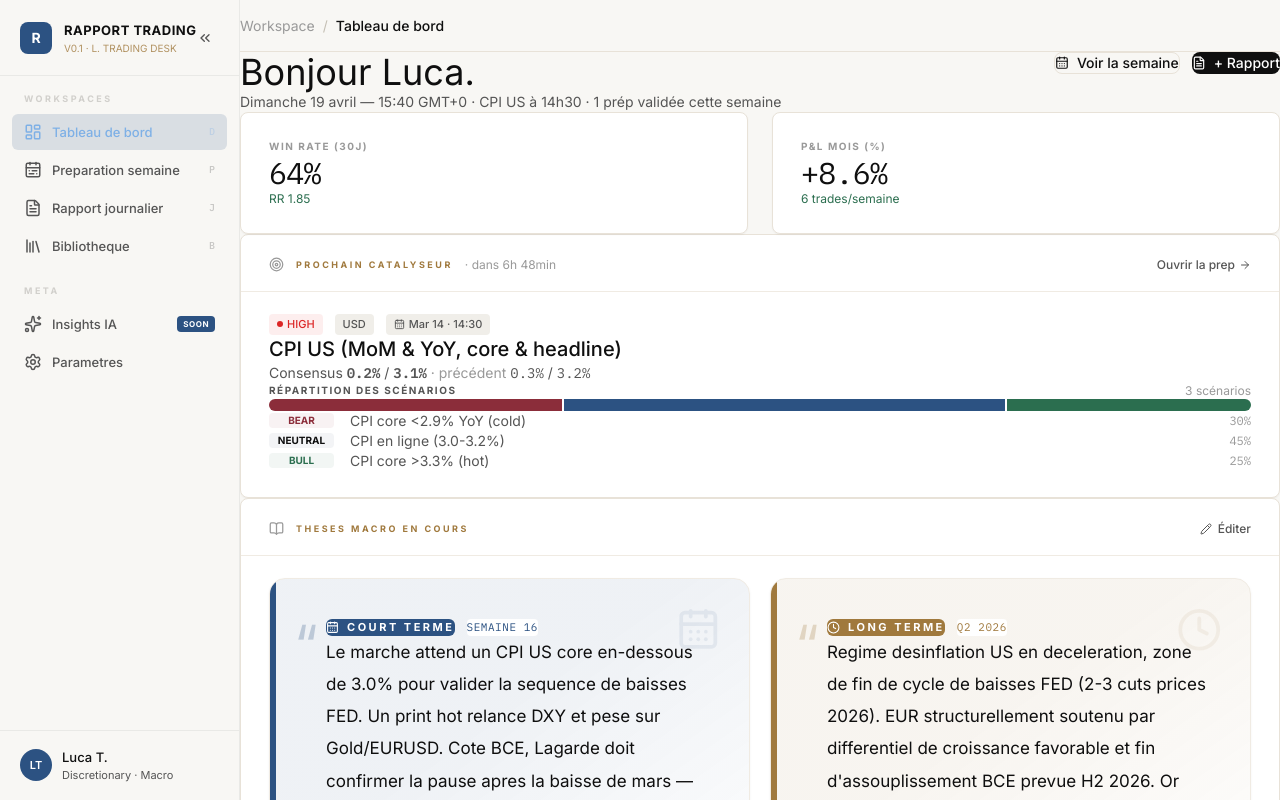
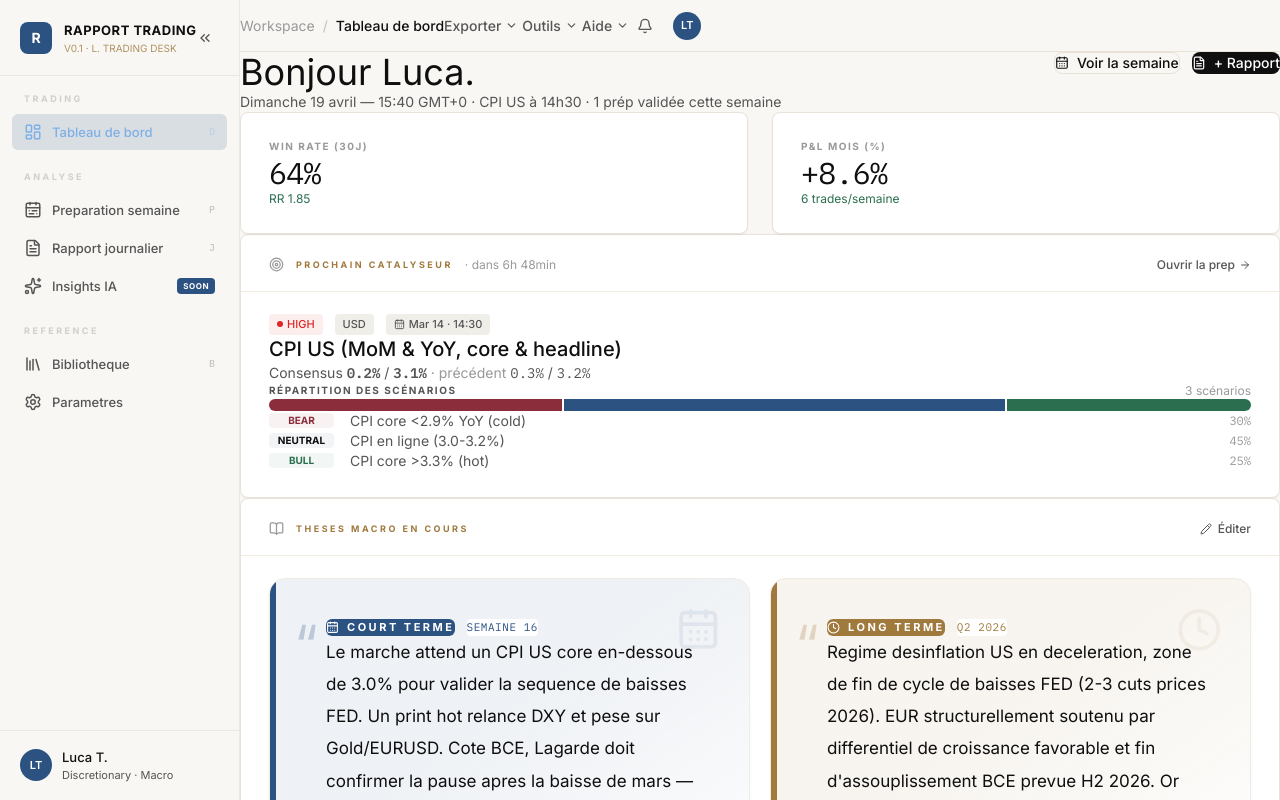
Before and after one commit to tradingluca31-boop/site-rapport-trading-, a Next.js app: page / in a window 1280 px wide. Shown: the top 800 px of the page. Built offline with nearby package versions, Linux system fonts and the light colour scheme.

Commit message:
feat(layout): Sidebar B (3 sections) + TopBar 3 (nested menus) — MCP 21st

```diff
--- a/src/components/layout/Sidebar.tsx
+++ b/src/components/layout/Sidebar.tsx
@@ -12,20 +12,28 @@ import {
   ChevronsRight,
 } from "lucide-react";
 
+type Section = "trading" | "analyse" | "reference";
+
 interface NavItem {
   id: PageId;
   label: string;
   icon: React.ReactNode;
   shortcut?: string;
-  section: "workspaces" | "meta";
+  section: Section;
 }
 
+const SECTION_LABELS: Record<Section, string> = {
+  trading: "TRADING",
+  analyse: "ANALYSE",
+  reference: "REFERENCE",
+};
+
 const NAV_ITEMS: NavItem[] = [
-  { id: "dashboard", label: "Tableau de bord", icon: <LayoutDashboard size={18} />, shortcut: "D", section: "workspaces" },
-  { id: "preparation", label: "Preparation semaine", icon: <CalendarRange size={18} />, shortcut: "P", section: "workspaces" },
-  { id: "rapport", label: "Rapport journalier", icon: <FileText size={18} />, shortcut: "J", section: "workspaces" },
-  { id: "bibliotheque", label: "Bibliotheque", icon: <Library size={18} />, shortcut: "B", section: "workspaces" },
-  { id: "parametres", label: "Parametres", icon: <Settings size={18} />, section: "meta" },
+  { id: "dashboard", label: "Tableau de bord", icon: <LayoutDashboard size={18} />, shortcut: "D", section: "trading" },
+  { id: "preparation", label: "Preparation semaine", icon: <CalendarRange size={18} />, shortcut: "P", section: "analyse" },
+  { id: "rapport", label: "Rapport journalier", icon: <FileText size={18} />, shortcut: "J", section: "analyse" },
+  { id: "bibliotheque", label: "Bibliotheque", icon: <Library size={18} />, shortcut: "B", section: "reference" },
+  { id: "parametres", label: "Parametres", icon: <Settings size={18} />, section: "reference" },
 ];
 
 interface SidebarProps {
@@ -36,8 +44,7 @@ interface SidebarProps {
 }
 
 export default function Sidebar({ activePage, onNavigate, collapsed, onToggle }: SidebarProps) {
-  const workspaceItems = NAV_ITEMS.filter((i) => i.section === "workspaces");
-  const metaItems = NAV_ITEMS.filter((i) => i.section === "meta");
+  const sections: Section[] = ["trading", "analyse", "reference"];
 
   return (
     <aside className={`sidebar ${collapsed ? "sidebar-collapsed" : ""}`}>
@@ -55,11 +62,19 @@ export default function Sidebar({ activePage, onNavigate, collapsed, onToggle }:
         </button>
       </div>
 
-      {/* Navigation */}
+      {/* Navigation — 3 sections (Sidebar B) */}
       <nav className="sidebar-nav">
-        {!collapsed && <div className="sidebar-section-label">WORKSPACES</div>}
+        {sections.map((sec, idx) => {
+          const items = NAV_ITEMS.filter((i) => i.section === sec);
+          if (items.length === 0) return null;
+          return (
+            <div key={sec} className={idx > 0 ? "sidebar-section-meta" : undefined}>
+              {!collapsed && (
+                <div className="sidebar-section-label">{SECTION_LABELS[sec]}</div>
+              )}
+              {collapsed && idx > 0 && <div className="sidebar-divider" />}
 
-        {workspaceItems.map((item) => {
+              {items.map((item) => {
                 const isActive = activePage === item.id;
                 return (
                   <button
@@ -82,11 +97,16 @@ export default function Sidebar({ activePage, onNavigate, collapsed, onToggle }:
                 );
               })}
 
-        {!collapsed && <div className="sidebar-section-label sidebar-section-meta">META</div>}
-        {collapsed && <div className="sidebar-divider" />}
-
-        <button type="button" className="sidebar-link" title={collapsed ? "Insights IA" : undefined}>
-          <span className="sidebar-link-icon"><Sparkles size={18} /></span>
+              {/* Insights IA placeholder dans ANALYSE */}
+              {sec === "analyse" && (
+                <button
+                  type="button"
+                  className="sidebar-link"
+                  title={collapsed ? "Insights IA" : undefined}
+                >
+                  <span className="sidebar-link-icon">
+                    <Sparkles size={18} />
+                  </span>
                   {!collapsed && (
                     <>
                       <span className="sidebar-link-label">Insights IA</span>
@@ -94,19 +114,10 @@ export default function Sidebar({ activePage, onNavigate, collapsed, onToggle }:
                     </>
                   )}
                 </button>
-
-        {metaItems.map((item) => (
-          <button
-            type="button"
-            key={item.id}
-            onClick={() => onNavigate(item.id)}
-            className={`sidebar-link ${activePage === item.id ? "active" : ""}`}
-            title={collapsed ? item.label : undefined}
-          >
-            <span className="sidebar-link-icon">{item.icon}</span>
-            {!collapsed && <span className="sidebar-link-label">{item.label}</span>}
-          </button>
-        ))}
+              )}
+            </div>
+          );
+        })}
       </nav>
 
       {/* User */}
--- a/src/components/layout/TopBar.tsx
+++ b/src/components/layout/TopBar.tsx
@@ -1,6 +1,20 @@
 "use client";
 
+import { useEffect, useRef, useState } from "react";
 import { PageId } from "@/types";
+import {
+  Bell,
+  ChevronDown,
+  FileDown,
+  Calculator,
+  Ruler,
+  ArrowLeftRight,
+  FileText,
+  FileSpreadsheet,
+  BookOpen,
+  Keyboard,
+  LifeBuoy,
+} from "lucide-react";
 
 const PAGE_LABELS: Record<PageId, string> = {
   dashboard: "Tableau de bord",
@@ -15,10 +29,59 @@ interface TopBarProps {
   subtitle?: string;
 }
 
+type MenuKey = "exporter" | "outils" | "aide" | null;
+
+interface MenuItem {
+  label: string;
+  icon: React.ReactNode;
+  onClick?: () => void;
+  disabled?: boolean;
+}
+
+const MENUS: Record<Exclude<MenuKey, null>, { label: string; items: MenuItem[] }> = {
+  exporter: {
+    label: "Exporter",
+    items: [
+      { label: "PDF (page courante)", icon: <FileText size={14} />, disabled: true },
+      { label: "CSV (donnees brutes)", icon: <FileSpreadsheet size={14} />, disabled: true },
+      { label: "JSON (archive)", icon: <FileDown size={14} />, disabled: true },
+    ],
+  },
+  outils: {
+    label: "Outils",
+    items: [
+      { label: "Calculatrice risk", icon: <Calculator size={14} />, disabled: true },
+      { label: "Position sizing", icon: <Ruler size={14} />, disabled: true },
+      { label: "Convertisseur pips", icon: <ArrowLeftRight size={14} />, disabled: true },
+    ],
+  },
+  aide: {
+    label: "Aide",
+    items: [
+      { label: "Documentation", icon: <BookOpen size={14} />, disabled: true },
+      { label: "Raccourcis clavier", icon: <Keyboard size={14} />, disabled: true },
+      { label: "Contact / Support", icon: <LifeBuoy size={14} />, disabled: true },
+    ],
+  },
+};
+
 export default function TopBar({ activePage, subtitle }: TopBarProps) {
+  const [openMenu, setOpenMenu] = useState<MenuKey>(null);
+  const containerRef = useRef<HTMLDivElement | null>(null);
+
+  useEffect(() => {
+    function onDocClick(e: MouseEvent) {
+      if (!containerRef.current) return;
+      if (!containerRef.current.contains(e.target as Node)) setOpenMenu(null);
+    }
+    document.addEventListener("mousedown", onDocClick);
+    return () => document.removeEventListener("mousedown", onDocClick);
+  }, []);
+
   return (
     <header
-      className="sticky top-0 z-40 flex items-center justify-between px-48 border-b"
+      ref={containerRef}
+      className="sticky top-0 z-40 flex items-center px-8 border-b"
       style={{
         height: "var(--topbar-height)",
         background: "var(--bg)",
@@ -42,6 +105,141 @@ export default function TopBar({ activePage, subtitle }: TopBarProps) {
         )}
       </div>
 
+      {/* Menus deroulants (Nested Menu style) */}
+      <nav className="flex items-center gap-1 ml-10">
+        {(Object.keys(MENUS) as Array<Exclude<MenuKey, null>>).map((key) => {
+          const isOpen = openMenu === key;
+          return (
+            <div key={key} style={{ position: "relative" }}>
+              <button
+                type="button"
+                onClick={() => setOpenMenu(isOpen ? null : key)}
+                className="flex items-center gap-1 px-3 py-1.5 rounded-md text-sm transition-colors"
+                style={{
+                  background: isOpen ? "var(--bg-elevated)" : "transparent",
+                  color: isOpen ? "var(--text-primary)" : "var(--text-secondary)",
+                  fontWeight: 500,
+                }}
+              >
+                {MENUS[key].label}
+                <ChevronDown
+                  size={13}
+                  style={{
+                    transform: isOpen ? "rotate(180deg)" : "rotate(0deg)",
+                    transition: "transform 0.15s",
+                  }}
+                />
+              </button>
+
+              {isOpen && (
+                <div
+                  className="animate-in"
+                  style={{
+                    position: "absolute",
+                    top: "calc(100% + 4px)",
+                    left: 0,
+                    minWidth: 220,
+                    background: "var(--bg-card)",
+                    border: "1px solid var(--border)",
+                    borderRadius: 8,
+                    boxShadow: "var(--shadow-md)",
+                    padding: 6,
+                    zIndex: 60,
+                  }}
+                >
+                  {MENUS[key].items.map((item) => (
+                    <button
+                      key={item.label}
+                      type="button"
+                      disabled={item.disabled}
+                      onClick={() => {
+                        item.onClick?.();
+                        setOpenMenu(null);
+                      }}
+                      className="flex items-center gap-2 w-full px-3 py-2 rounded-md text-sm text-left transition-colors"
+                      style={{
+                        color: item.disabled ? "var(--text-muted)" : "var(--text-primary)",
+                        background: "transparent",
+                        cursor: item.disabled ? "not-allowed" : "pointer",
+                        opacity: item.disabled ? 0.75 : 1,
+                      }}
+                      onMouseEnter={(e) => {
+                        if (!item.disabled) {
+                          (e.currentTarget as HTMLButtonElement).style.background =
+                            "var(--bg-elevated)";
+                        }
+                      }}
+                      onMouseLeave={(e) => {
+                        (e.currentTarget as HTMLButtonElement).style.background = "transparent";
+                      }}
+                    >
+                      <span style={{ color: "var(--text-muted)", display: "flex" }}>
+                        {item.icon}
+                      </span>
+                      <span className="flex-1">{item.label}</span>
+                      {item.disabled && (
+                        <span
+                          style={{
+                            fontSize: 9,
+                            letterSpacing: 0.5,
+                            fontWeight: 700,
+                            padding: "2px 5px",
+                            borderRadius: 3,
+                            background: "var(--bg-tag)",
+                            color: "var(--text-muted)",
+                          }}
+                        >
+                          SOON
+                        </span>
+                      )}
+                    </button>
+                  ))}
+                </div>
+              )}
+            </div>
+          );
+        })}
+      </nav>
+
+      {/* Actions droite */}
+      <div className="ml-auto flex items-center gap-3">
+        <button
+          type="button"
+          className="flex items-center justify-center rounded-md transition-colors"
+          style={{
+            width: 32,
+            height: 32,
+            color: "var(--text-secondary)",
+            background: "transparent",
+          }}
+          onMouseEnter={(e) => {
+            (e.currentTarget as HTMLButtonElement).style.background = "var(--bg-elevated)";
+          }}
+          onMouseLeave={(e) => {
+            (e.currentTarget as HTMLButtonElement).style.background = "transparent";
+          }}
+          title="Notifications"
+        >
+          <Bell size={16} />
+        </button>
+        <div
+          style={{
+            width: 28,
+            height: 28,
+            borderRadius: "50%",
+            background: "var(--accent)",
+            color: "white",
+            fontSize: 11,
+            fontWeight: 600,
+            display: "flex",
+            alignItems: "center",
+            justifyContent: "center",
+          }}
+          title="Luca T."
+        >
+          LT
+        </div>
+      </div>
     </header>
   );
 }
```
Lines whose indentation alone changed are shown as unchanged.
